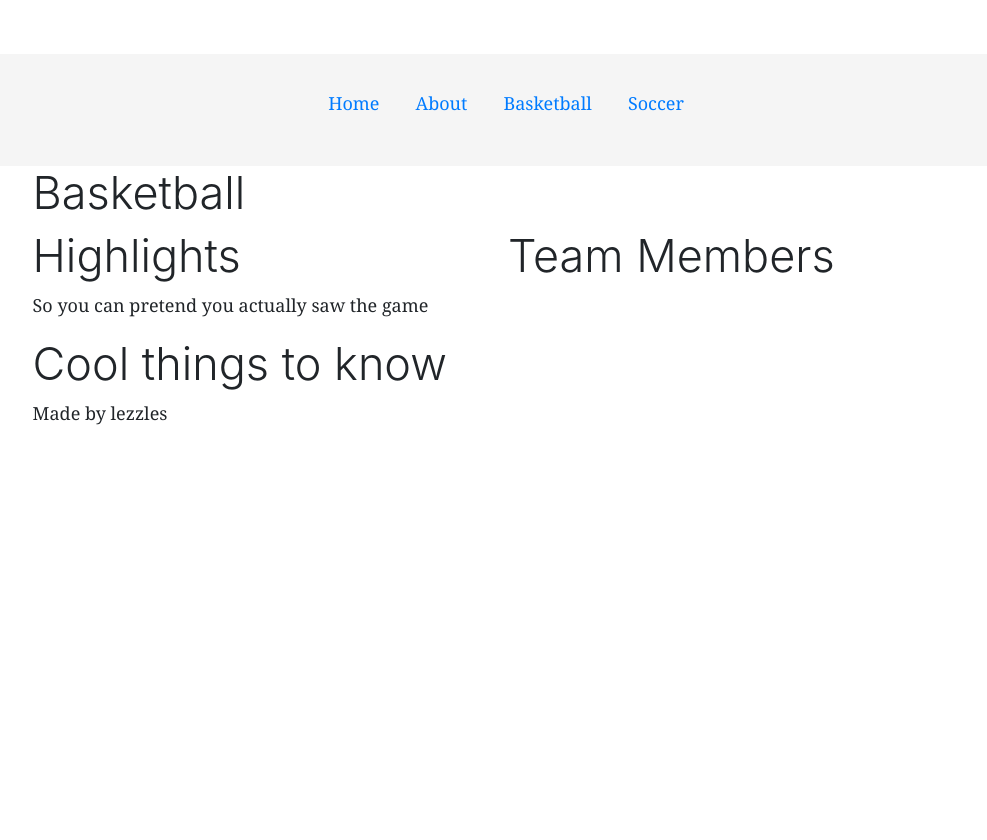
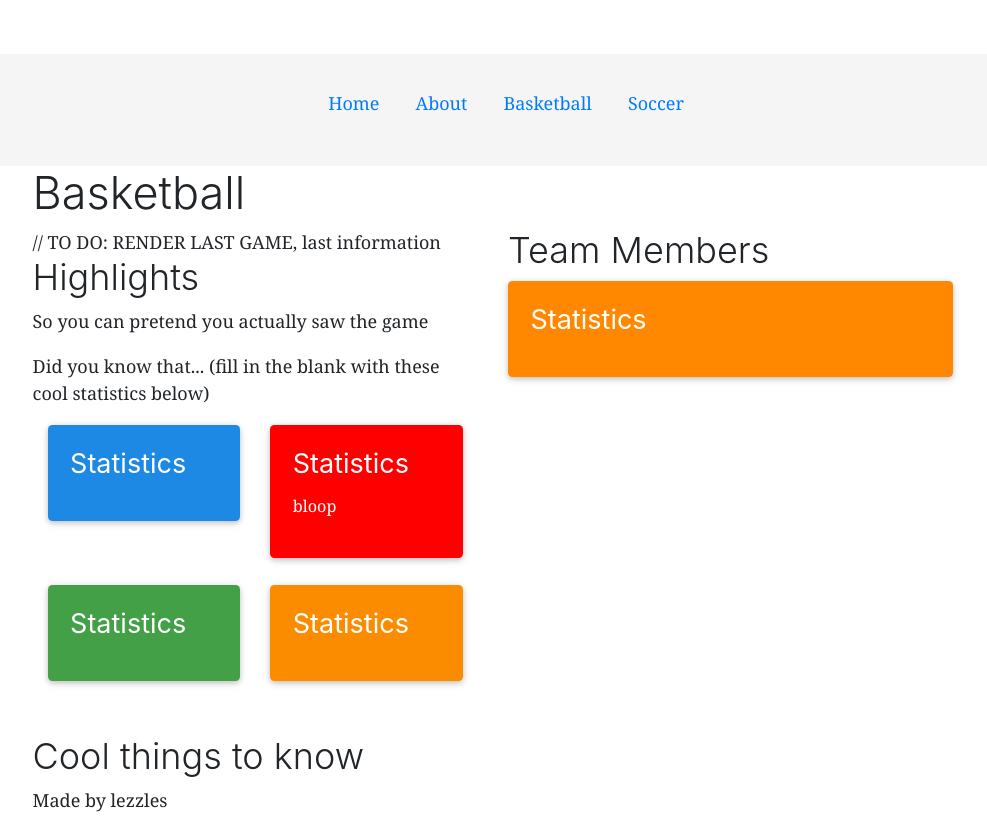
Before and after one commit to lezzles11/Lets-Talk-About-Sports, a Gatsby site: page /basketball in a window 1280 px wide. Shown: the whole page, without its empty margins (147-1134 px from the left). Before the commit the page ends 800 px from the top, so only its background shows below. Built offline with nearby package versions, Linux system fonts and the light colour scheme; Gatsby itself is replaced by a stand-in of ours; a web font is replaced by a local one.

Commit message:
set up basic highlights

```diff
--- /dev/null
+++ b/src/components/Card.js
@@ -0,0 +1,22 @@
+import React from "react"
+
+function Card({ title, color, text }) {
+  const style = {
+    backgroundColor: `${color}`,
+  }
+
+  return (
+    <div className="card" style={style}>
+      <div className="card-body">
+        <div className="card-title">
+          <h4 style={{ color: "white" }}> {title} </h4>
+        </div>
+        <div className="card-text">
+          <p style={{ color: "white" }}>{text}</p>{" "}
+        </div>
+      </div>
+    </div>
+  )
+}
+
+export default Card
--- a/src/components/Highlights.js
+++ b/src/components/Highlights.js
@@ -1,10 +1,40 @@
 import React from "react"
-
+import "./style.css"
+import Card from "./Card"
 const Highlights = () => {
   return (
     <div>
-      <h1>Highlights</h1>
+      // TO DO: RENDER LAST GAME, last information
+      <h2>Highlights</h2>
       <p>So you can pretend you actually saw the game</p>
+      <p>
+        Did you know that... (fill in the blank with these cool statistics
+        below)
+      </p>
+      <div className="container">
+        <div className="row">
+          <div className="col">
+            {" "}
+            <Card title="Statistics" color="#1e88e5 " />
+          </div>
+          <div className="col">
+            {" "}
+            <Card title="Statistics" text="bloop" color="red" />
+          </div>
+        </div>{" "}
+        <br />
+        <div className="row">
+          {" "}
+          <div className="col">
+            {" "}
+            <Card title="Statistics" color="#43a047 " />
+          </div>
+          <div className="col">
+            {" "}
+            <Card title="Statistics" color="#fb8c00" />
+          </div>
+        </div>
+      </div>
     </div>
   )
 }
--- a/src/components/Team.js
+++ b/src/components/Team.js
@@ -1,9 +1,16 @@
 import React from "react"
 
+import Card from "./Card"
 const Team = () => {
   return (
     <div>
-      <h1>Team Members</h1>
+      <h2>Team Members</h2>{" "}
+      <div className="row">
+        <div className="col">
+          {" "}
+          <Card title="Statistics" color="#FF8800" />
+        </div>
+      </div>
     </div>
   )
 }
--- a/src/components/ThingsToKnow.js
+++ b/src/components/ThingsToKnow.js
@@ -1,9 +1,9 @@
 import React from "react"
-
+import Card from "./Card"
 const ThingsToKnow = () => {
   return (
     <div>
-      <h1> Cool things to know </h1>
+      <h2> Cool things to know </h2>
     </div>
   )
 }
--- a/src/pages/basketball.js
+++ b/src/pages/basketball.js
@@ -17,6 +17,8 @@ export default function Basketball() {
           <Team />
         </div>
       </div>
+      <br />
+      <br />
       <div className="row">
         <div className="col">
           <ThingsToKnow />{" "}
```
